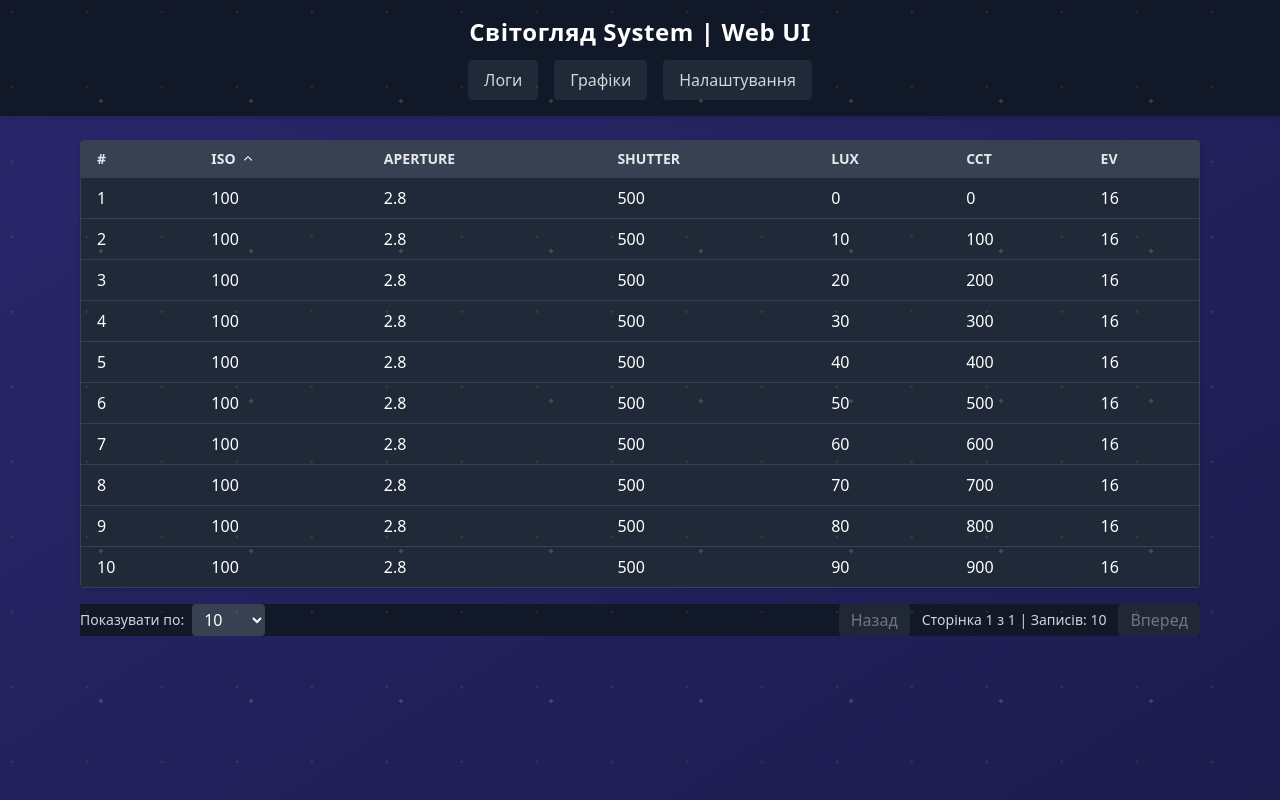
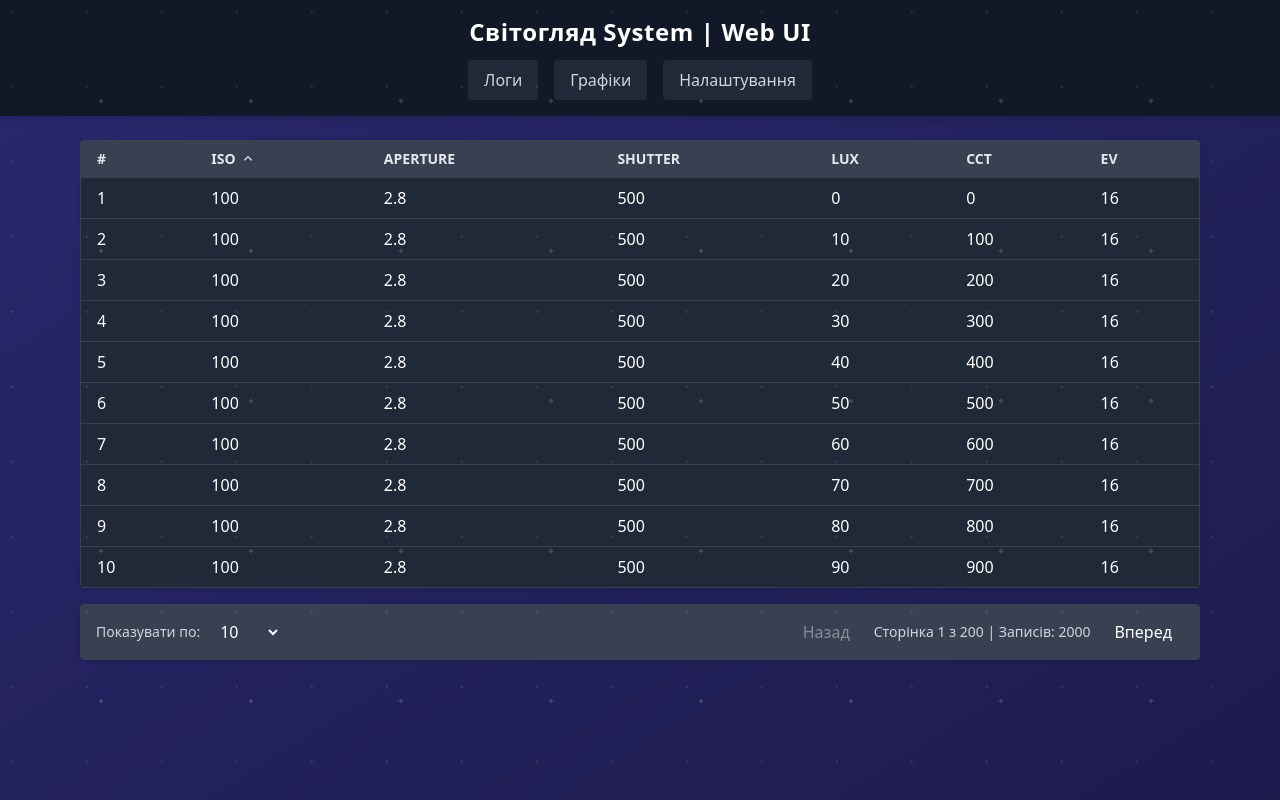
Before and after one commit to daniilraptanov/film-logger, a React (Vite) app in the folder frontend/: page / in a window 1280 px wide. Built offline with nearby package versions, Linux system fonts and the light colour scheme.

Commit message:
[FL-11] style: update CSS to hide overflow and enhance LogsTable appearance; increase mock data records to 2000

```diff
--- a/frontend/src/index.css
+++ b/frontend/src/index.css
@@ -5,6 +5,10 @@
 body,
 #root {
     @apply h-screen;
+}
+
+html, body {
+    overflow: hidden;
 }
 
 @layer base {
--- a/frontend/src/mock-data/light-records.mock.ts
+++ b/frontend/src/mock-data/light-records.mock.ts
@@ -1,6 +1,6 @@
 import { LightRecord } from "../domain/models/LightRecord";
 
-export const lightRecordsMock: LightRecord[] = Array.from({length: 10}, ((_, k) => {
+export const lightRecordsMock: LightRecord[] = Array.from({length: 2000}, ((_, k) => {
     return {
         iso: 100,
         aperture: 2.8,
--- a/frontend/src/pages/logs-page/LogsTable.tsx
+++ b/frontend/src/pages/logs-page/LogsTable.tsx
@@ -92,7 +92,7 @@ const LogsTable: FC<LogsTableProps> = ({ records }) => {
             </div>
 
             {/* Pagination + PerPage */}
-            <div className="sticky bottom-4 bg-gray-900 mt-4 flex flex-col sm:flex-row items-center justify-between gap-4">
+            <div className="sticky bottom-4 bg-gray-700 mt-4 flex flex-col text-white shadow rounded max-w-6xl mx-auto px-4 py-3 sm:flex-row items-center justify-between gap-4">
                 <div className="flex items-center gap-2">
                     <span className="text-sm text-gray-300">Показувати по:</span>
                     <select
```
